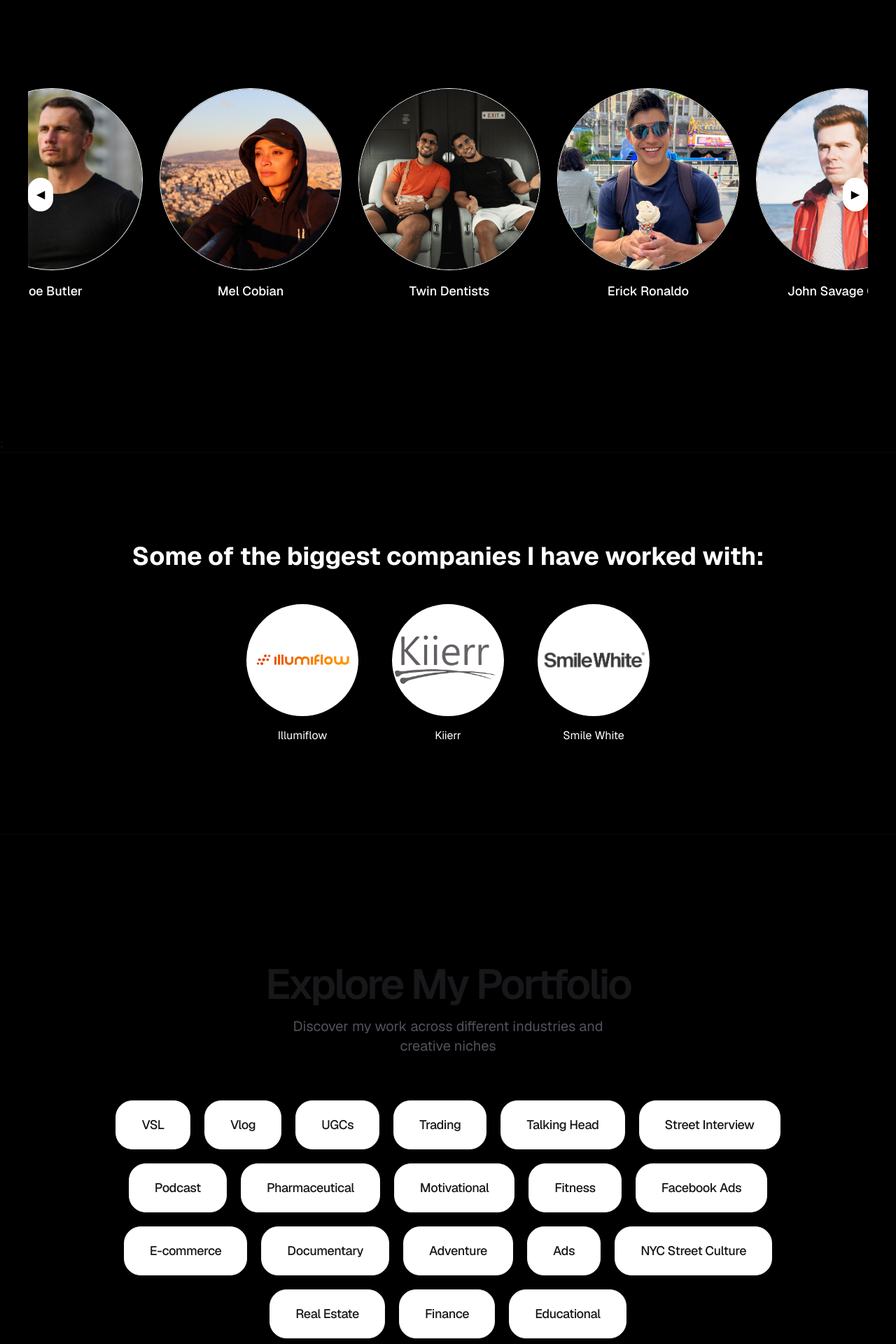
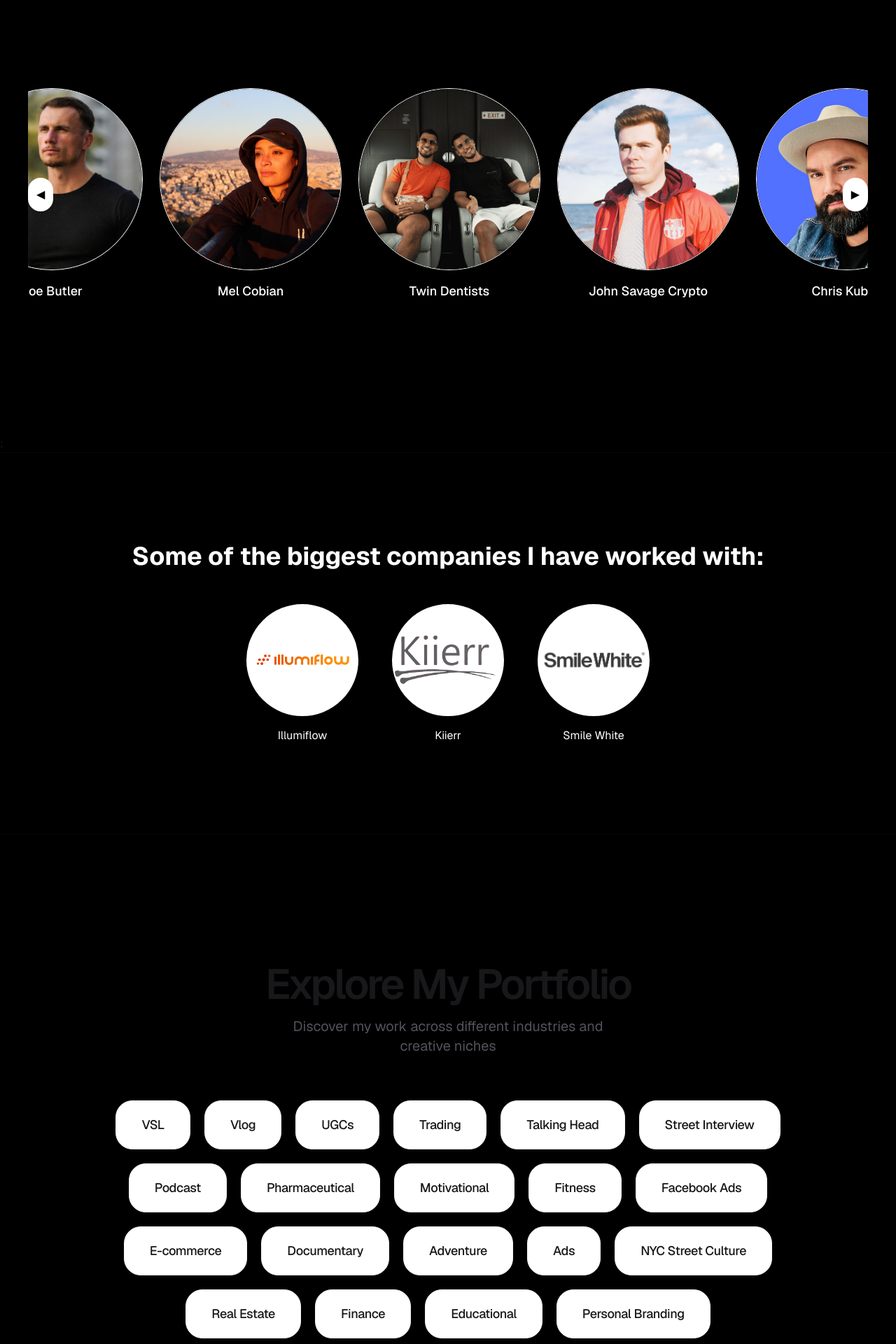
Before and after one commit to MuhammadNofilShoaib/hamzaAsif-portfolio, a Next.js app: page / in a window 1280 px wide. Shown: the part 1620-3540 px from the top of the page at 70% size. Built offline with nearby package versions, Linux system fonts and the light colour scheme.

Commit message:
final revisions

```diff
--- a/app/globals.css
+++ b/app/globals.css
@@ -28,3 +28,13 @@ body {
 html {
   scroll-behavior: smooth;
 }
+
+/* Hide scrollbar for all browsers */
+.scrollbar-none {
+  -ms-overflow-style: none;  /* IE & Edge */
+  scrollbar-width: none;     /* Firefox */
+}
+
+.scrollbar-none::-webkit-scrollbar {
+  display: none;             /* Chrome, Safari */
+}
--- a/app/page.tsx
+++ b/app/page.tsx
@@ -30,17 +30,9 @@ const creators = [
     link: "https://www.instagram.com/twindentists/",
   },
   {
-    name: "Erick Ronaldo",
-    image: "/5up.jpg",
-  },
-  {
     name: "John Savage Crypto",
     image: "/6up.jpg",
     link: "https://www.youtube.com/@johnsavagefuture/videos",
-  },
-  {
-    name: "One Message Foundation",
-    image: "/omf.jpg",
   },
   {
     name: "Chris Kubby",
--- a/data/niches.ts
+++ b/data/niches.ts
@@ -193,7 +193,16 @@ export const niches = [
       },
 
     ],
-    shorts: [],
+    shorts: [
+      {
+        title: "Trading Short 1",
+        embedUrl: "https://drive.google.com/file/d/1J3fFlYpxIa-dcxbJHW6WoriZUtqvbg7W/preview",
+      },
+      {
+        title: "Trading Short 2",
+        embedUrl: "https://drive.google.com/file/d/1ghaMWYhpCYWDN2CuQAP8lDKzYd-XeyQy/preview",
+      }
+    ],
   },
 
   {
@@ -290,6 +299,14 @@ export const niches = [
       {
         title: "Street Interview Short 5",
         embedUrl: "https://drive.google.com/file/d/1YioqRkA5zTaO8lTGAlovqAzLUcp3KPdw/preview",
+      },
+      {
+        title: "Street Interview Short 6",
+        embedUrl: "https://drive.google.com/file/d/1o9T2G03zFwbgNfcYR5173hnqc6UqdaTA/preview",
+      },
+      {
+        title: "Street Interview Short 7",
+        embedUrl: "https://drive.google.com/file/d/1RDXdmn2htlDidPLtrkqZyQIhcKpI-d0N/preview",
       }
     ]
   },
@@ -609,6 +626,11 @@ export const niches = [
         title: "Real Estate 1",
         embedUrl: "https://drive.google.com/file/d/1u3hoYz7BvGkrGG6kK4PgIxZtvzIW23Em/preview",
         tags: ["real estate"],
+      },
+      {
+        title: "Real Estate 2",
+        embedUrl: "https://drive.google.com/file/d/1-YaOapW0fdPPu14vNnlmV6KIFspj2ayQ/preview",
+        tags: ["real estate"],
       }
     ],
     shorts: [
@@ -697,6 +719,30 @@ export const niches = [
         embedUrl: "https://drive.google.com/file/d/15bQadKc7zcEsph0Wq19SGWHlwmz6aqFv/preview",
       }
     ]
+  },
+
+  {
+    slug: "personal branding",
+    name: "Personal Branding",
+    videos: [],
+    shorts: [
+      {
+        title: "Personal Branding Short 1",
+        embedUrl: "https://drive.google.com/file/d/1WhTwaaOhBAOot0RO0aEmqAkJOjC0-3M6/preview",
+      },
+      {
+        title: "Personal Branding Short 2",
+        embedUrl: "https://drive.google.com/file/d/1xNFhV6FI4ZddxZCebYg2uKfq5jG4AInn/preview",
+      },
+      {
+        title: "Personal Branding Short 3",
+        embedUrl: "https://drive.google.com/file/d/15fSqvim6JVOTYCeehG4suIDoIVhzwDb6/preview",
+      },
+      {
+        title: "Personal Branding Short 4",
+        embedUrl: "https://drive.google.com/file/d/1_3xuAXNBW-ZzESLTu_ssvhDlMWcAVo4f/preview",
+      }
+    ]
   }
 
 ];
```
